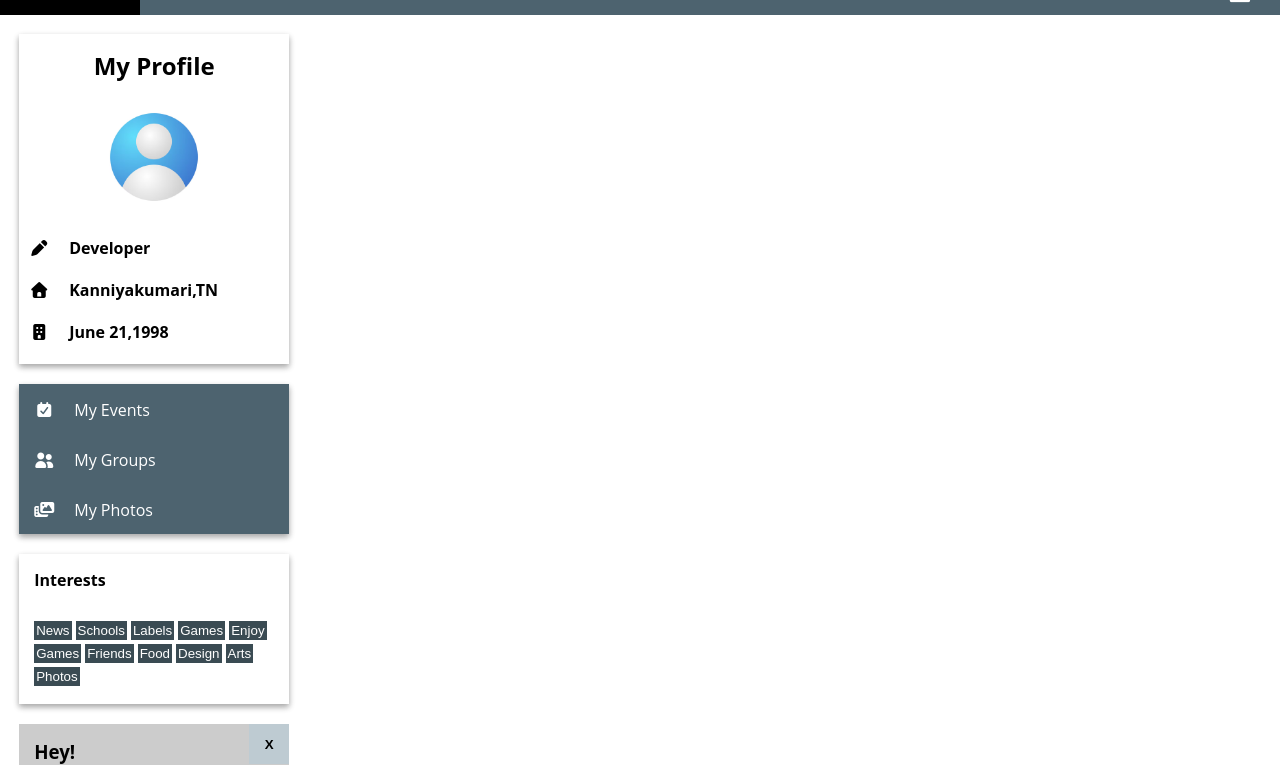
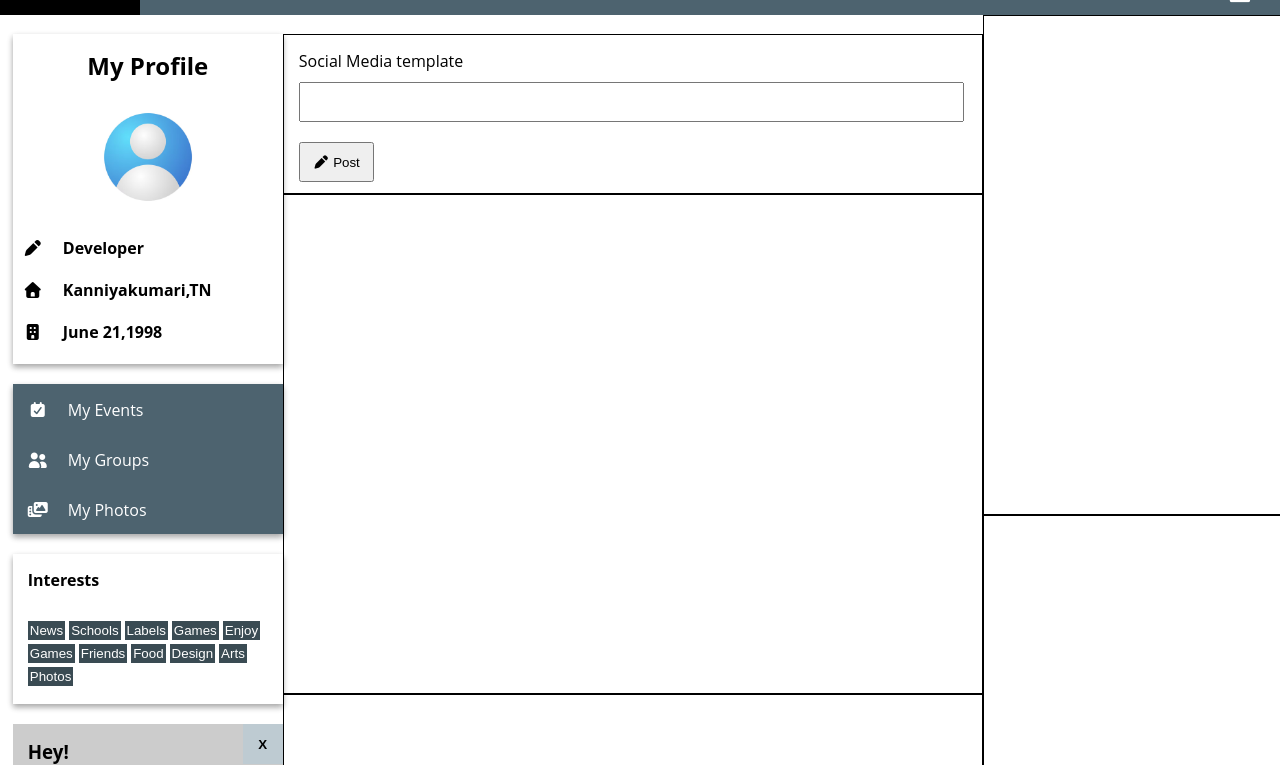
Before and after one commit to kirthick2004/New-pro-2, a plain HTML site: page index.html in a window 1280 px wide. Shown: the part 35-800 px from the top of the page. Drawn offline with Linux system fonts and the light colour scheme.

Commit message:
Social Media

```diff
--- a/index.html
+++ b/index.html
@@ -1,12 +1,16 @@
 <!DOCTYPE html>
 <html lang="en">
+
 <head>
     <meta charset="UTF-8">
     <meta name="viewport" content="width=device-width, initial-scale=1.0">
     <title>Document</title>
     <link rel="stylesheet" href="style.css">
-    <link rel="stylesheet" href="https://cdnjs.cloudflare.com/ajax/libs/font-awesome/7.0.1/css/all.min.css" integrity="sha512-2SwdPD6INVrV/lHTZbO2nodKhrnDdJK9/kg2XD1r9uGqPo1cUbujc+IYdlYdEErWNu69gVcYgdxlmVmzTWnetw==" crossorigin="anonymous" referrerpolicy="no-referrer" />
+    <link rel="stylesheet" href="https://cdnjs.cloudflare.com/ajax/libs/font-awesome/7.0.1/css/all.min.css"
+        integrity="sha512-2SwdPD6INVrV/lHTZbO2nodKhrnDdJK9/kg2XD1r9uGqPo1cUbujc+IYdlYdEErWNu69gVcYgdxlmVmzTWnetw=="
+        crossorigin="anonymous" referrerpolicy="no-referrer" />
 </head>
+
 <body>
     <section class="navbar">
         <nav class="logo">
@@ -65,14 +69,16 @@
 
     <section class="profile">
         <div class="all-profile">
+            <div class="left-center-right">
+
+
                 <div class="left">
 
                     <div class="my-detail">
                         <div class="detail">
                             <h2 class="my-text">My Profile</h2>
                             <span class="photo">
-                <img src="user-circles-set_78370-4704.avif" alt=""
-                style="width: 120px; height: 120px;">
+                                <img src="user-circles-set_78370-4704.avif" alt="" style="width: 120px; height: 120px;">
                             </span>
                         </div>
                         <div class="job">
@@ -104,15 +110,18 @@
 
                         <div class="my-event-align">
                             <div class="event-prop">
-                <p class="icons"><i class="fa-solid fa-calendar-check"></i><span class="span-text">My Events</span> </p>
+                                <p class="icons"><i class="fa-solid fa-calendar-check"></i><span class="span-text">My
+                                        Events</span> </p>
 
                             </div>
                             <div class="event-prop">
-                 <p class="icons"><i class="fa-solid fa-user-group"></i><span class="span-text">My Groups</span> </p>
+                                <p class="icons"><i class="fa-solid fa-user-group"></i><span class="span-text">My
+                                        Groups</span> </p>
 
                             </div>
                             <div class="event-prop">
-                 <p class="icons"><i class="fa-solid fa-photo-film"></i><span class="span-text">My Photos</span> </p>
+                                <p class="icons"><i class="fa-solid fa-photo-film"></i><span class="span-text">My
+                                        Photos</span> </p>
 
 
                             </div>
@@ -179,10 +188,69 @@
                             <button class="close">
                                 X
                             </button>
-            <p class="hey-para">People are looking at your profile.People are looking at your profile.</p>
+                            <p class="hey-para">People are looking at your profile.People are looking at your profile.
+                            </p>
                         </div>
                     </section>
+                </div>
 
+
+                <!-- left over -->
+
+
+                <section class="center">
+                    <div class="all-social">
+                        <div class="post">
+                            <p class="social">Social Media template</p>
+                            <input type="text" class="text-size"><br>
+                            <button class="post-but">
+                                <i class="fa-solid fa-pen"></i>
+                                Post
+                            </button>
+                        </div>
+                    </div>
+
+                    <div class="john">
+                        <div class="john-doe">
+
+                        </div>
+                    </div>
+
+                    <div class="jane">
+                        <div class="jane-doe">
+
+                        </div>
+                    </div>
+
+                    <div class="john">
+                        <div class="john-doe">
+
+                        </div>
+                    </div>
+
+
+
+
+
+                </section>
+
+                <!-- center over -->
+                <section class="right">
+                    <div class="upcoming">
+                        <div class="up-event">
+
+                        </div>
+                    </div>
+
+                    <div class="request">
+                        <div class="friend-request">
+
+                        </div>
+                    </div>
+
+
+
+                </section>
 
             </div>
         </div>
@@ -192,4 +260,5 @@
 
 
 </body>
+
 </html>
--- a/style.css
+++ b/style.css
@@ -93,9 +93,13 @@
 }
 
 .all-profile{
-    width: 97%;
+    width: 98%;
     margin: auto;
+}
 
+.left-center-right{
+    display: flex;
+    justify-content: space-between;
 }
 
 .my-detail {
@@ -240,3 +244,64 @@
     padding: 10px;
 
 }
+
+/* left over */
+
+.all-social{
+    width: 700px;
+    height: 160px;
+    display: flex;
+    flex-direction: column;
+    border: 1px solid;
+    margin-top: 19px;
+}
+
+.post{
+    padding: 15PX;
+}
+.text-size{
+    width: 665px;
+    height: 40px;
+    margin-top: 10px;
+    font-size: 18px;
+}
+
+.post-but{
+    margin-top: 20px;
+    width: 75px;
+    height: 40px;
+}
+
+
+
+.john{
+    width: 700px;
+    height: 500px;
+    border: 1px solid;
+}
+
+
+
+.jane{
+    width: 700px;
+    height: 200px;
+    border: 1px solid;
+}
+
+
+
+
+
+/* center over  */
+
+.upcoming{
+    width: 300px;
+    height: 500px;
+    border: 1px solid;
+}
+
+.request{
+    width: 300px;
+    height: 350px;
+    border: 1px solid;
+}
```
Lines whose indentation alone changed are shown as unchanged.
